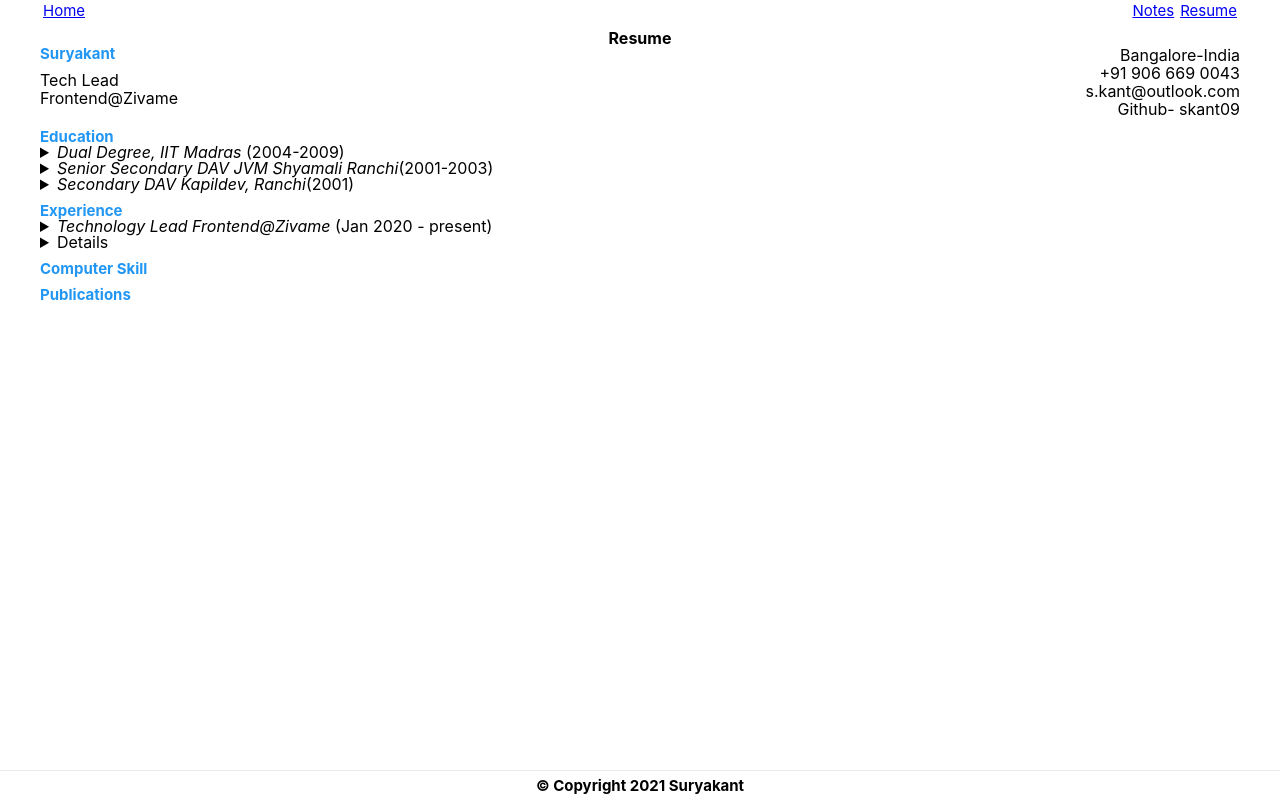
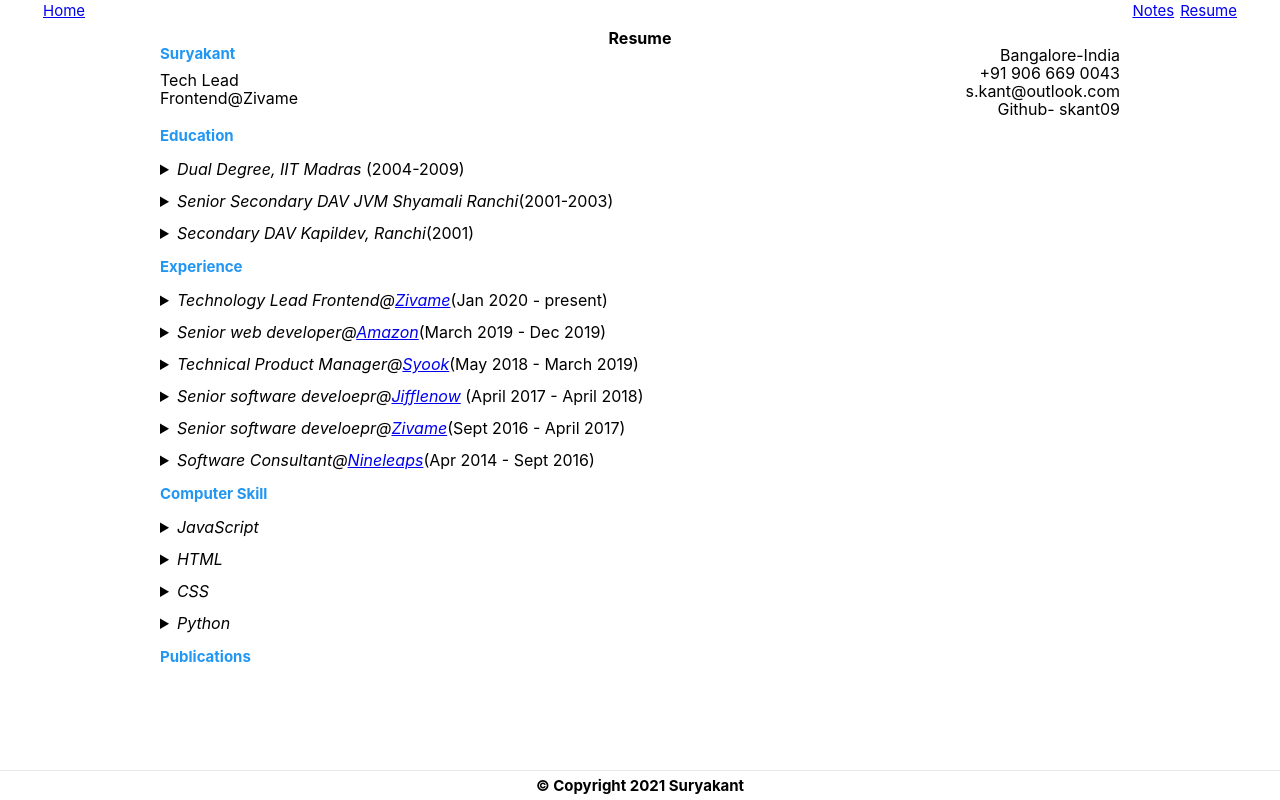
Before and after one commit to skant09/blog, a Next.js app: page /resume in a window 1280 px wide. Built offline with nearby package versions, Linux system fonts and the light colour scheme.

Commit message:
Updating resume WIP

```diff
--- a/components/layout.module.css
+++ b/components/layout.module.css
@@ -5,7 +5,8 @@
   text-align: center;
 }
 
-.main section {
-  width: 100%;
+.main > section {
+  width: 80%;
   padding-bottom: 1rem;
+  margin: 0 auto;
 }
--- a/pages/resume/index.tsx
+++ b/pages/resume/index.tsx
@@ -7,7 +7,7 @@
       <div className={style.resume}>
         <header className={style.header}>
           <div className={style.left}>
-            <strong>Suryakant</strong>
+            <h2>Suryakant</h2>
             <span>Tech Lead </span>
             <span>Frontend@Zivame</span>
           </div>
@@ -19,9 +19,9 @@
           </div>
         </header>
 
-        <div className={style.body}>
+        <div className={style.resume_body}>
           <section>
-            <strong>Education</strong>
+            <h2>Education</h2>
             <details>
               <summary>
                 <em>Dual Degree, IIT Madras </em>(2004-2009)
@@ -48,21 +48,95 @@
           </section>
 
           <section>
-            <strong>Experience</strong>
+            <h2>Experience</h2>
             <details>
               <summary>
-                <em>Technology Lead Frontend@Zivame </em>(Jan 2020 - present)
+                <em>
+                  Technology Lead Frontend@<a href="www.zivame.com">Zivame</a>
+                </em>
+                (Jan 2020 - present)
               </summary>
             </details>
-            <details></details>
+
+            <details>
+              <summary>
+                <em>
+                  Senior web developer@<a href="www.amazon.in">Amazon</a>
+                </em>
+                (March 2019 - Dec 2019)
+              </summary>
+            </details>
+
+            <details>
+              <summary>
+                <em>
+                  Technical Product Manager@
+                  <a href="https://www.syook.com/about-us">Syook</a>
+                </em>
+                (May 2018 - March 2019)
+              </summary>
+            </details>
+
+            <details>
+              <summary>
+                <em>
+                  Senior software develoepr@
+                  <a href="https://www.jifflenow.com/">Jifflenow</a>{' '}
+                </em>
+                (April 2017 - April 2018)
+              </summary>
+            </details>
+
+            <details>
+              <summary>
+                <em>
+                  Senior software develoepr@<a href="www.zivame.com">Zivame</a>
+                </em>
+                (Sept 2016 - April 2017)
+              </summary>
+            </details>
+
+            <details>
+              <summary>
+                <em>
+                  Software Consultant@
+                  <a href="https://www.nineleaps.com/">Nineleaps</a>
+                </em>
+                (Apr 2014 - Sept 2016)
+              </summary>
+            </details>
           </section>
 
           <section>
-            <strong>Computer Skill</strong>
+            <h2>Computer Skill</h2>
+
+            <details>
+              <summary>
+                <em>JavaScript</em>
+              </summary>
+            </details>
+
+            <details>
+              <summary>
+                <em>HTML</em>
+              </summary>
+            </details>
+
+            <details>
+              <summary>
+                <em>CSS</em>
+              </summary>
+            </details>
+
+            <details>
+              <summary>
+                <em>Python</em>
+              </summary>
+            </details>
           </section>
 
           <section>
-            <strong>Publications</strong>
+            <h2>Publications</h2>
           </section>
         </div>
       </div>
--- a/pages/resume/resume.module.css
+++ b/pages/resume/resume.module.css
@@ -3,6 +3,15 @@
 }
 .resume span {
   padding: 0.1rem 0;
+}
+.resume .resume_body {
+  margin: 0 auto;
+}
+.resume_body section {
+  margin: 1rem 0;
+}
+.resume_body section strong {
+  margin: 1rem 0;
 }
 .header {
   display: flex;
@@ -21,11 +30,16 @@
   align-self: flex-end;
   text-align: right;
 }
-.resume strong {
+.resume h2 {
   font-size: 1.5rem;
   color: #2196f3;
   padding-bottom: 1rem;
 }
+.resume details,
 .resume details p {
-  padding: 1rem 0;
+  padding: 0.8rem 0;
 }
+.resume details p {
+  padding-top: 1rem;
+  margin-left: 2rem;
+}
--- a/styles/global.css
+++ b/styles/global.css
@@ -29,6 +29,7 @@
   min-height: calc(100vh - var(--navbar-height) - var(--footer-height));
   font-size: 1.6rem;
 }
+
 footer {
   height: var(--footer-height);
   font-size: 1.5rem;
```
